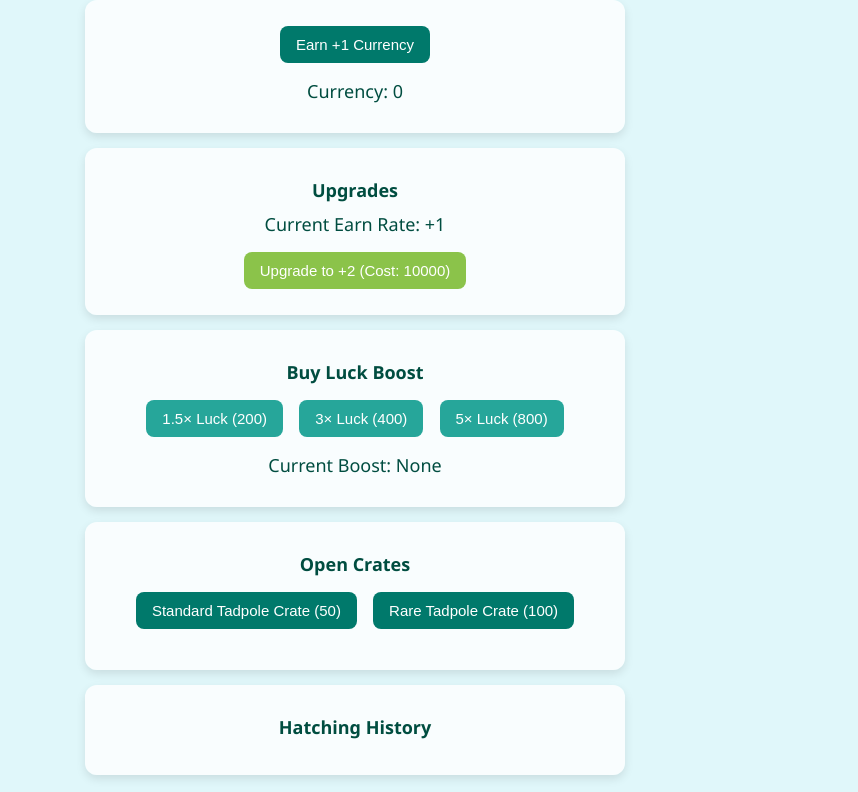
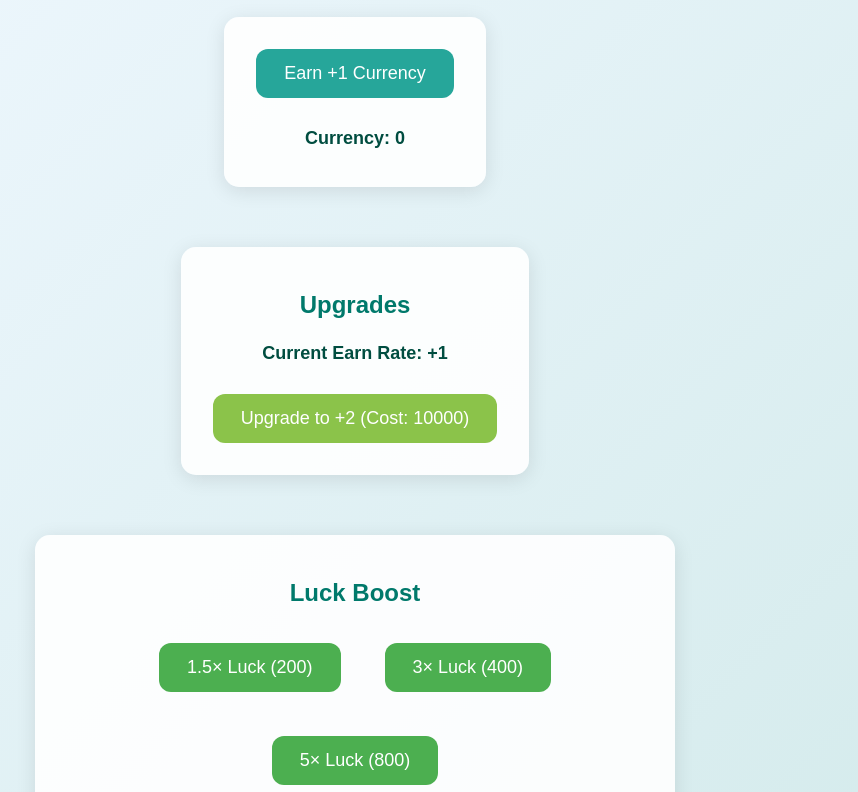
Before and after one commit to Jethro-dev-maker/Frogheaven, a plain HTML site: page index.html in a window 1280 px wide. Shown: the part 117-909 px from the top of the page, without its empty margins (285-1143 px from the left). Drawn offline with Linux system fonts and the light colour scheme.

Commit message:
index.html

```diff
--- a/index.html
+++ b/index.html
@@ -6,59 +6,75 @@
   <title>Tadpole Generator with Upgrades</title>
   <style>
     body {
-      font-family: 'Segoe UI', Tahoma, Geneva, Verdana, sans-serif;
-      background-color: #e0f7fa;
-      color: #004d40;
+      font-family: 'Arial', sans-serif;
+      background: linear-gradient(135deg, #f0f8ff, #cce7e6);
+      color: #003d33;
       text-align: center;
       padding: 30px;
     }
 
     h1 {
-      color: #00796b;
+      font-size: 36px;
+      color: #008080;
+      text-shadow: 2px 2px 8px rgba(0, 128, 128, 0.6);
       margin-bottom: 10px;
     }
 
     .section {
-      background-color: #ffffffcc;
+      background-color: rgba(255, 255, 255, 0.9);
       padding: 20px;
-      margin: 15px auto;
-      border-radius: 12px;
-      max-width: 500px;
-      box-shadow: 0 4px 10px rgba(0, 0, 0, 0.1);
+      margin: 20px auto;
+      border-radius: 15px;
+      max-width: 600px;
+      box-shadow: 0 4px 20px rgba(0, 0, 0, 0.1);
+    }
+
+    .section h3 {
+      font-size: 24px;
+      color: #00796b;
     }
 
     button {
-      background-color: #00796b;
+      background-color: #26a69a;
       color: white;
       border: none;
-      padding: 10px 16px;
-      margin: 6px;
-      border-radius: 8px;
+      padding: 14px 28px;
+      margin: 12px;
+      border-radius: 12px;
+      font-size: 18px;
       cursor: pointer;
-      transition: background-color 0.3s ease;
-      font-size: 15px;
+      transition: background-color 0.3s, transform 0.2s;
     }
 
     button:hover {
-      background-color: #004d40;
+      background-color: #00796b;
+      transform: scale(1.05);
+    }
+
+    button:disabled {
+      background-color: #bdbdbd;
+      cursor: not-allowed;
     }
 
     .boost-btn {
-      background-color: #26a69a;
+      background-color: #4caf50;
     }
 
     .upgrade-btn {
       background-color: #8bc34a;
     }
 
-    p, h3 {
-      font-size: 18px;
-      margin: 10px 0;
+    .currency-info, .upgrade-info {
+      font-size: 20px;
+      font-weight: bold;
+      color: #004d40;
     }
 
     #output {
       font-weight: bold;
       margin: 15px 0;
+      font-size: 20px;
+      color: #d32f2f;
     }
 
     ul {
@@ -68,54 +84,87 @@
 
     li {
       background-color: #b2dfdb;
-      margin: 5px auto;
-      padding: 8px 12px;
+      margin: 8px 0;
+      padding: 10px;
+      border-radius: 10px;
       max-width: 300px;
-      border-radius: 6px;
+      font-size: 18px;
     }
 
     @media (max-width: 600px) {
       button {
         width: 90%;
-        font-size: 14px;
+        font-size: 16px;
+      }
+
+      h1 {
+        font-size: 28px;
       }
     }
+
+    .container {
+      display: flex;
+      flex-direction: column;
+      align-items: center;
+      gap: 20px;
+    }
+
+    .section .btn-group {
+      display: flex;
+      justify-content: center;
+      gap: 20px;
+      flex-wrap: wrap;
+    }
+
+    .section p {
+      font-size: 18px;
+    }
+
   </style>
 </head>
 <body>
   <h1>🐸 Tadpole Generator</h1>
 
+  <div class="container">
+    <!-- Currency Earning Section -->
     <div class="section">
       <button onclick="addCurrency()">Earn +<span id="earnRateDisplay">1</span> Currency</button>
-    <p>Currency: <span id="currency">0</span></p>
+      <p class="currency-info">Currency: <span id="currency">0</span></p>
     </div>
 
+    <!-- Upgrades Section -->
     <div class="section">
       <h3>Upgrades</h3>
-    <p>Current Earn Rate: <span id="earnRateLevel">+1</span></p>
-    <button class="upgrade-btn" onclick="upgradeEarning()">
-      Upgrade to +<span id="nextEarnRate">2</span> (Cost: <span id="upgradeCost">10000</span>)
-    </button>
+      <p class="upgrade-info">Current Earn Rate: <span id="earnRateLevel">+1</span></p>
+      <button class="upgrade-btn" onclick="upgradeEarning()">Upgrade to +<span id="nextEarnRate">2</span> (Cost: <span id="upgradeCost">10000</span>)</button>
     </div>
 
+    <!-- Luck Boost Section -->
     <div class="section">
-    <h3>Buy Luck Boost</h3>
+      <h3>Luck Boost</h3>
+      <div class="btn-group">
         <button class="boost-btn" onclick="buyLuckBoost(1.5, 200)">1.5× Luck (200)</button>
         <button class="boost-btn" onclick="buyLuckBoost(3, 400)">3× Luck (400)</button>
         <button class="boost-btn" onclick="buyLuckBoost(5, 800)">5× Luck (800)</button>
+      </div>
       <p>Current Boost: <span id="luck">None</span></p>
     </div>
 
+    <!-- Crates Section -->
     <div class="section">
       <h3>Open Crates</h3>
+      <div class="btn-group">
         <button onclick="generateTadpole(50)">Standard Tadpole Crate (50)</button>
         <button onclick="generateTadpole(100)">Rare Tadpole Crate (100)</button>
+      </div>
       <p id="output"></p>
     </div>
 
+    <!-- Hatching History Section -->
     <div class="section">
       <h3>Hatching History</h3>
       <ul id="history"></ul>
+    </div>
   </div>
 
   <script>
```
Lines whose indentation alone changed are shown as unchanged.
